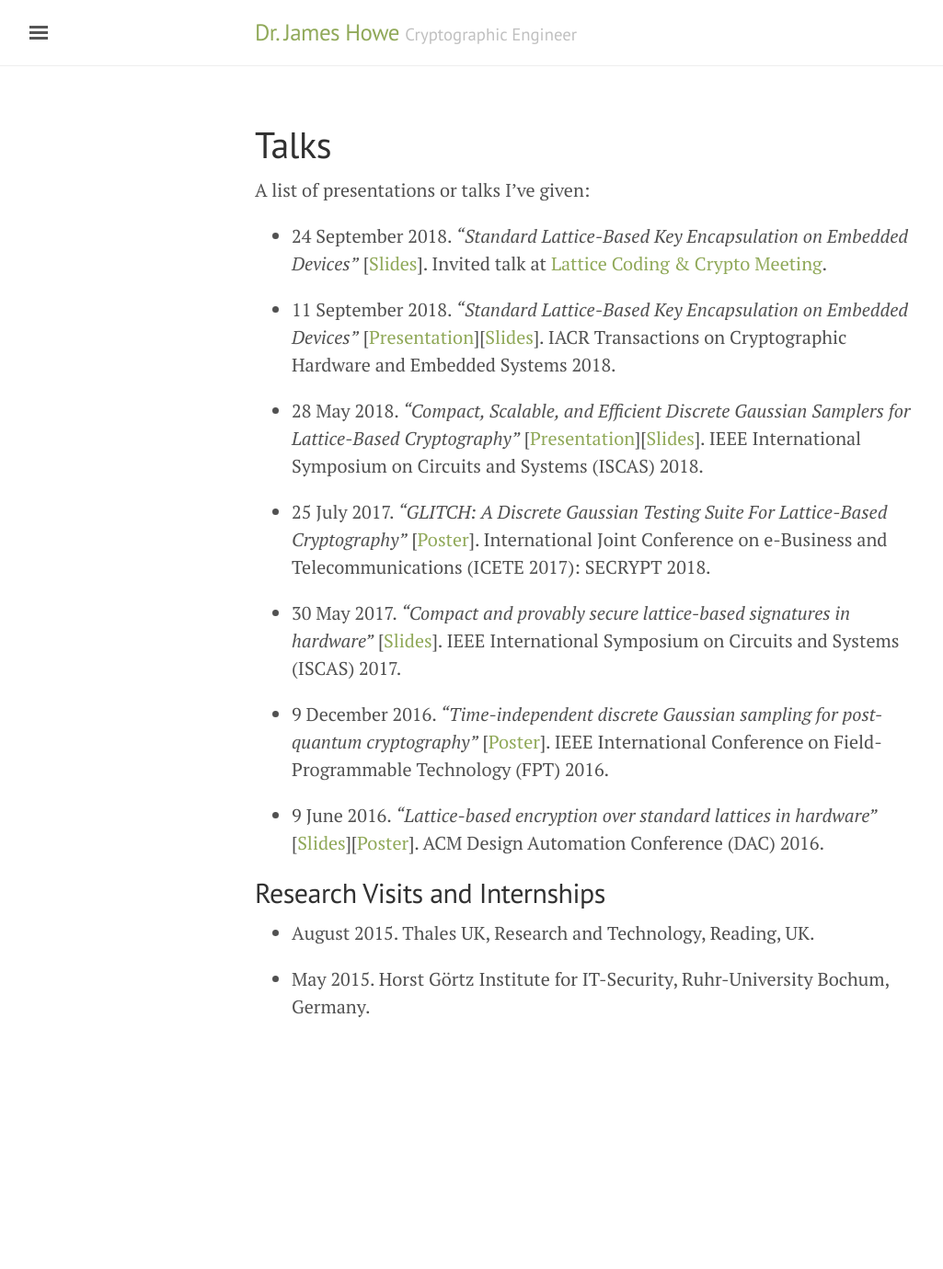
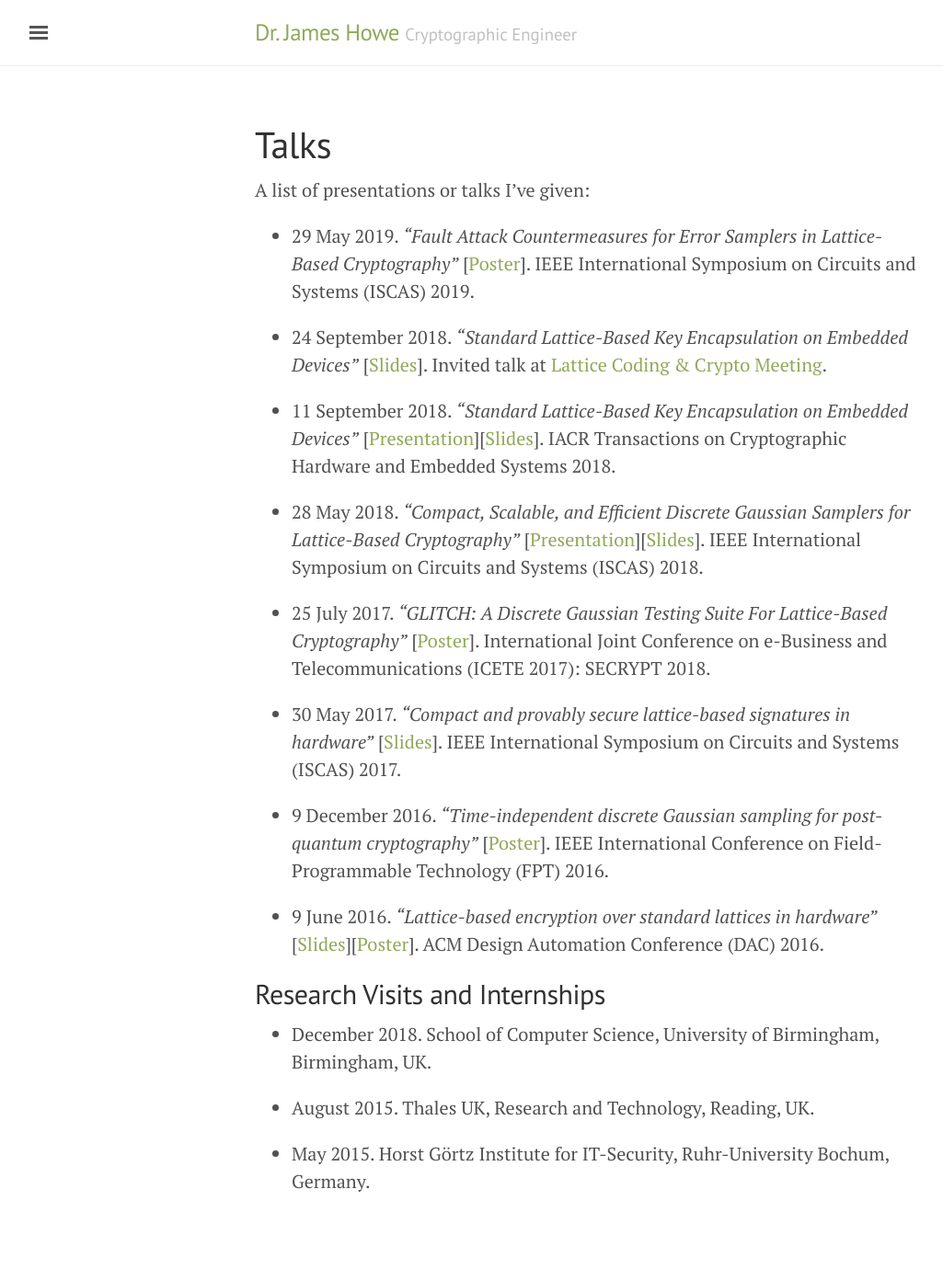
Before and after one commit to jameshoweee/jameshoweee.github.io, a Jekyll site: the page built from talks.md, in a window 1280 px wide. Shown: the whole page at 92% size, without its empty margins (3-1028 px from the left). Built offline with Jekyll 4.4.1, drawn with Linux system fonts in a browser that asks for light colours; before the commit the page ends 1190 px from its top, so only the background shows below that.

Commit message:
Update talks.md

```diff
--- a/talks.md
+++ b/talks.md
@@ -5,6 +5,8 @@ permalink: /talks/
 ---
 
 A list of presentations or talks I've given:
+
+* 29 May 2019. *"Fault Attack Countermeasures for Error Samplers in Lattice-Based Cryptography"* [[Poster](files/ISCAS2019_poster.pdf)]. IEEE International Symposium on Circuits and Systems (ISCAS) 2019.
 
 * 24 September 2018. *"Standard Lattice-Based Key Encapsulation on Embedded Devices"* [[Slides](files/londonlattice2018.pdf)]. Invited talk at [Lattice Coding & Crypto Meeting](http://malb.io/discrete-subgroup/2018/09/24/lattice-meeting/).
 
@@ -23,6 +25,8 @@ A list of presentations or talks I've given:
 
 ## Research Visits and Internships
 
+* December 2018. School of Computer Science, University of Birmingham, Birmingham, UK.
+
 * August 2015. Thales UK, Research and Technology, Reading, UK.
 
 * May 2015. Horst Görtz Institute for IT-Security, Ruhr-University Bochum, Germany.
```
